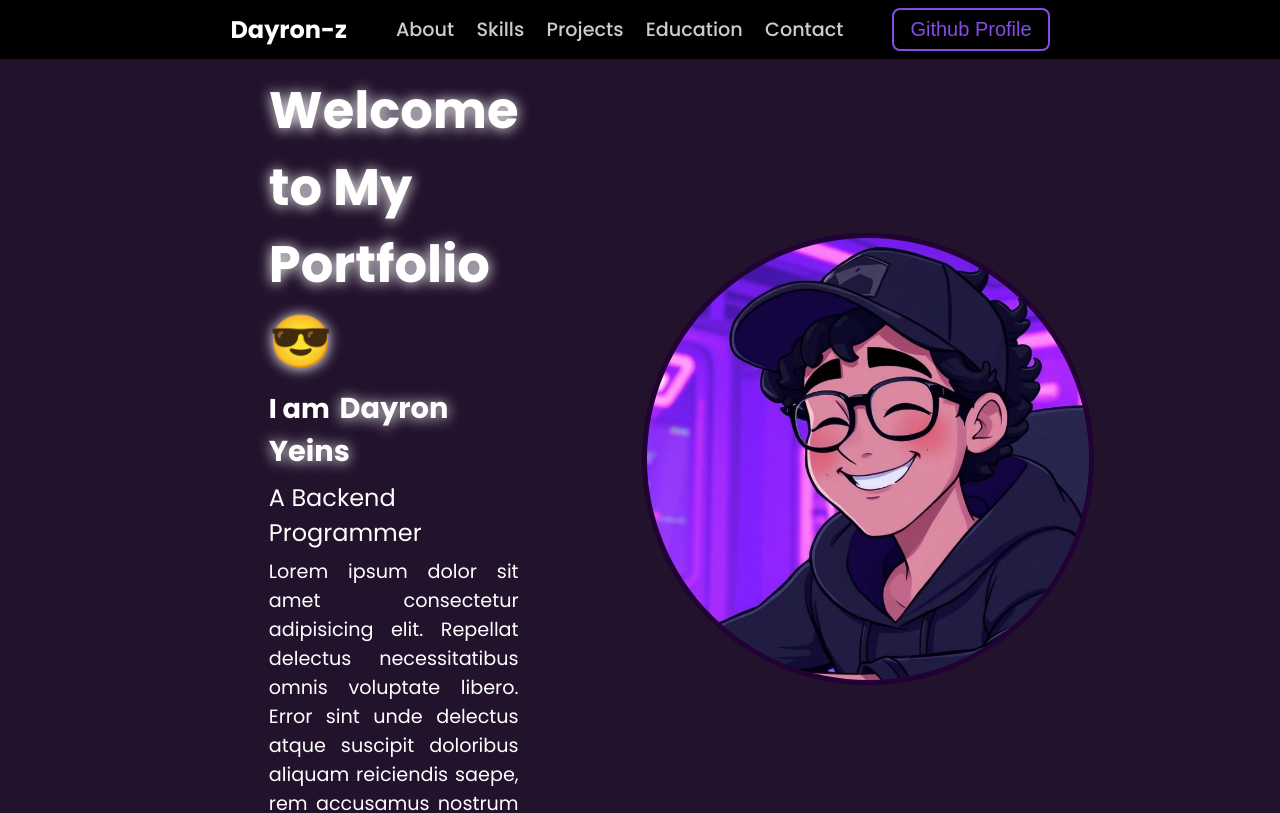
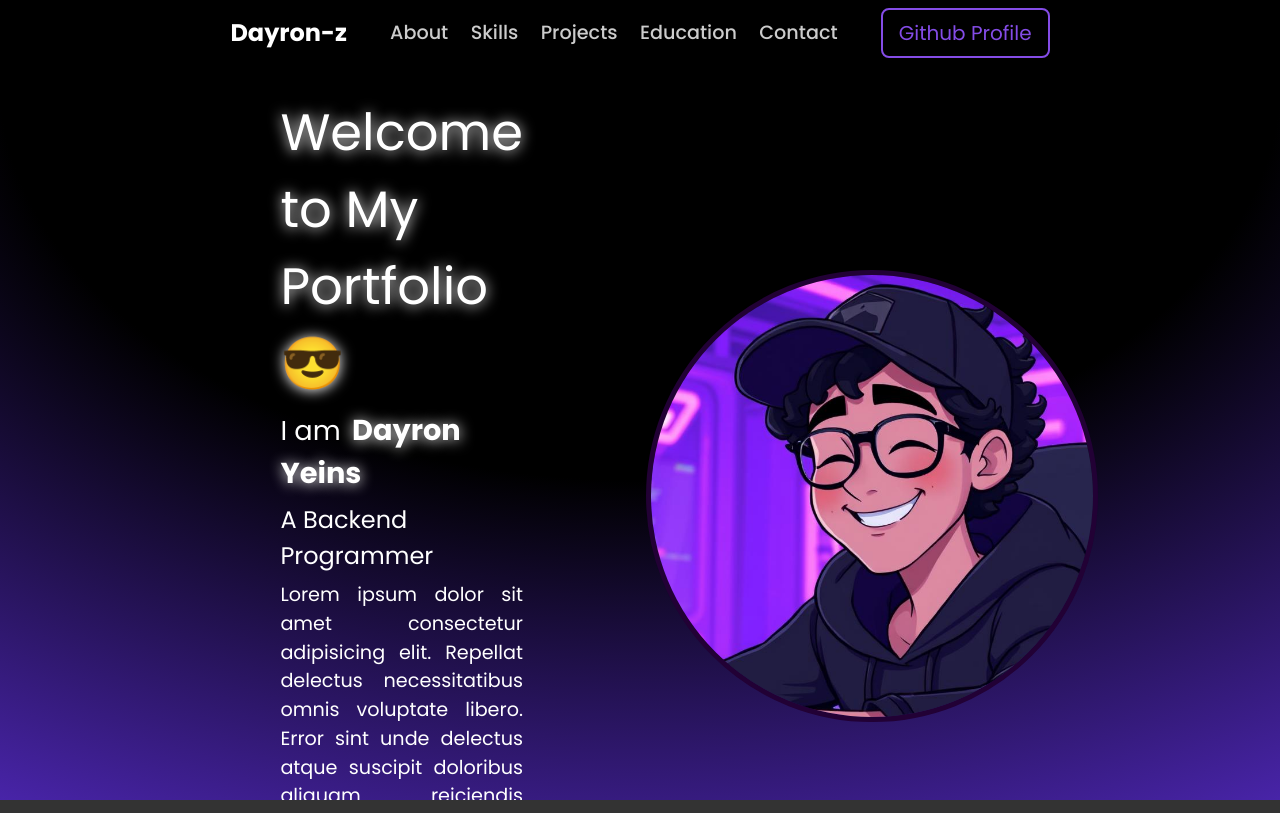
Before and after one commit to Dayron-z/Portfolio, a Vue app: page / in a window 1280 px wide. Shown: the top 813 px of the page. Built offline with nearby package versions, Linux system fonts and the light colour scheme.

Commit message:
Background is changed

```diff
--- a/package.json
+++ b/package.json
@@ -20,10 +20,13 @@
     "@vue/cli-plugin-babel": "~5.0.0",
     "@vue/cli-plugin-eslint": "~5.0.0",
     "@vue/cli-service": "~5.0.0",
+    "autoprefixer": "^10.4.20",
     "eslint": "^7.32.0",
     "eslint-plugin-vue": "^8.0.3",
+    "postcss": "^8.4.49",
     "sass": "^1.82.0",
-    "sass-loader": "^16.0.4"
+    "sass-loader": "^16.0.4",
+    "tailwindcss": "^3.4.16"
   },
   "eslintConfig": {
     "root": true,
--- /dev/null
+++ b/postcss.config.js
@@ -0,0 +1,6 @@
+module.exports = {
+  plugins: {
+    tailwindcss: {},
+    autoprefixer: {},
+  },
+};
--- a/public/index.html
+++ b/public/index.html
@@ -5,14 +5,15 @@
     <meta http-equiv="X-UA-Compatible" content="IE=edge">
     <meta name="viewport" content="width=device-width,initial-scale=1.0">
     <link rel="icon" href="<%= BASE_URL %>favicon.ico">
-    <script src="https://cdn.jsdelivr.net/npm/particles.js"></script>
     <title><%= htmlWebpackPlugin.options.title %></title>
   </head>
   <body>
     <noscript>
       <strong>We're sorry but <%= htmlWebpackPlugin.options.title %> doesn't work properly without JavaScript enabled. Please enable it to continue.</strong>
     </noscript>
-    <div id="app"></div>
+    <div id="app">
+
+    </div>
     <!-- built files will be auto injected -->
   </body>
 </html>
--- a/src/App.vue
+++ b/src/App.vue
@@ -4,32 +4,46 @@
       <header class="layout-container__navbar">
         <NavBar />
       </header>
-      <main class="layout-container__content">
+
+      <gradient-background class="layout-container__content">
         <RouterView />
-      </main>
+      </gradient-background>
     </div>
   </div>
 </template>
 
 <script>
-import { RouterView } from 'vue-router';
-import NavBar from './components/sections/NavBar.vue';
+import { RouterView } from "vue-router";
+import GradientBackground from "./components/common/GradientBackground.vue";
+import NavBar from "./components/sections/NavBar.vue";
 export default {
-  name: 'App',
+  name: "App",
   components: {
     NavBar,
     RouterView,
-  }
+    GradientBackground,
+  },
 };
 </script>
 
-<style lang="scss">
-@import url('https://fonts.googleapis.com/css2?family=Poppins:ital,wght@0,100;0,200;0,300;0,400;0,500;0,600;0,700;0,800;0,900;1,100;1,200;1,300;1,400;1,500;1,600;1,700;1,800;1,900&display=swap');
+<style lang="css">
+@import url("https://fonts.googleapis.com/css2?family=Poppins:ital,wght@0,100;0,200;0,300;0,400;0,500;0,600;0,700;0,800;0,900;1,100;1,200;1,300;1,400;1,500;1,600;1,700;1,800;1,900&display=swap");
+
+/* Tailwind imports */
+@tailwind base;
+@tailwind components;
+@tailwind utilities;
 
 * {
   box-sizing: border-box;
   margin: 0;
   padding: 0;
+}
+
+html, body {
+  margin: 0;
+  height: auto; /* Permite que se ajuste a la altura del contenido */
+  overflow-x: hidden; /* Evita desplazamiento horizontal no deseado */
 }
 
 body {
@@ -38,28 +52,28 @@ body {
   font-style: normal;
   background-color: #333;
   color: #ccc;
-}
-
-html {
-  scroll-behavior: smooth;
+  min-height: 100%; /* Permite que el body ocupe al menos toda la altura de la pantalla */
 }
 
 #app {
   display: flex;
   flex-direction: column;
-  height: 100vh;
+  min-height: auto; /* Deja que el contenedor crezca según el contenido */
+  z-index: 20;
 }
 
 .layout-container {
   display: flex;
   flex-direction: column;
+  flex-grow: 1; /* Permite que el contenido crezca y ocupe el espacio disponible */
+}
 
-  &__navbar {
-    height: 8%;
-  }
+.layout-container__navbar {
+  min-height: 8%;  /* Altura mínima de la barra de navegación */
+}
 
-  &__content {
-    flex: 1;
-  }
+.layout-container__content {
+      /* Permite que el contenido ocupe el espacio restante */
+  overflow-y: auto; /* Permite el desplazamiento vertical si es necesario */
 }
 </style>
--- /dev/null
+++ b/src/components/common/GradientBackground.vue
@@ -0,0 +1,14 @@
+<template>
+  <div
+    class="absolute inset-0 -z-10 h-full w-full items-center px-5 py-24 [background:radial-gradient(125%_125%_at_50%_10%,#000_40%,#63e_100%)]"
+  >
+    <slot> </slot>
+  </div>
+</template>
+
+
+<script>
+export default {
+  name: "GradientBackground",
+};
+</script>
--- a/src/pages/HomePage.vue
+++ b/src/pages/HomePage.vue
@@ -106,9 +106,9 @@ export default {
 
   /* Sección Habilidades */
   .skills-section {
-    background-color: $dark-purple;
-    padding: 0rem 21%;
-    height: 90vh;
+
+    padding: 20rem 21%;
+
 
     &__title {
       font-size: 2rem;
@@ -123,7 +123,6 @@ export default {
 
   /* Sección Contacto */
   .contact-section {
-    background-color: $medium-purple;
     padding: 0rem 21%;
     height: 90vh;
 
@@ -139,7 +138,5 @@ export default {
   }
 }
 
-#about {
-  background-color: rgba($dark-purple, 0.65); /* 0.5 es el nivel de opacidad */
-}
+
 </style>
--- /dev/null
+++ b/tailwind.config.js
@@ -0,0 +1,8 @@
+/** @type {import('tailwindcss').Config} */
+module.exports = {
+  content: ["./index.html", "./src/**/*.{vue,js,ts,jsx,tsx}"],
+  theme: {
+    extend: {},
+  },
+  plugins: [],
+};
```
Also changed, not shown: jsconfig.json (+2 -9 lines), 1 other file (tests, documents, lock files or other folders).
